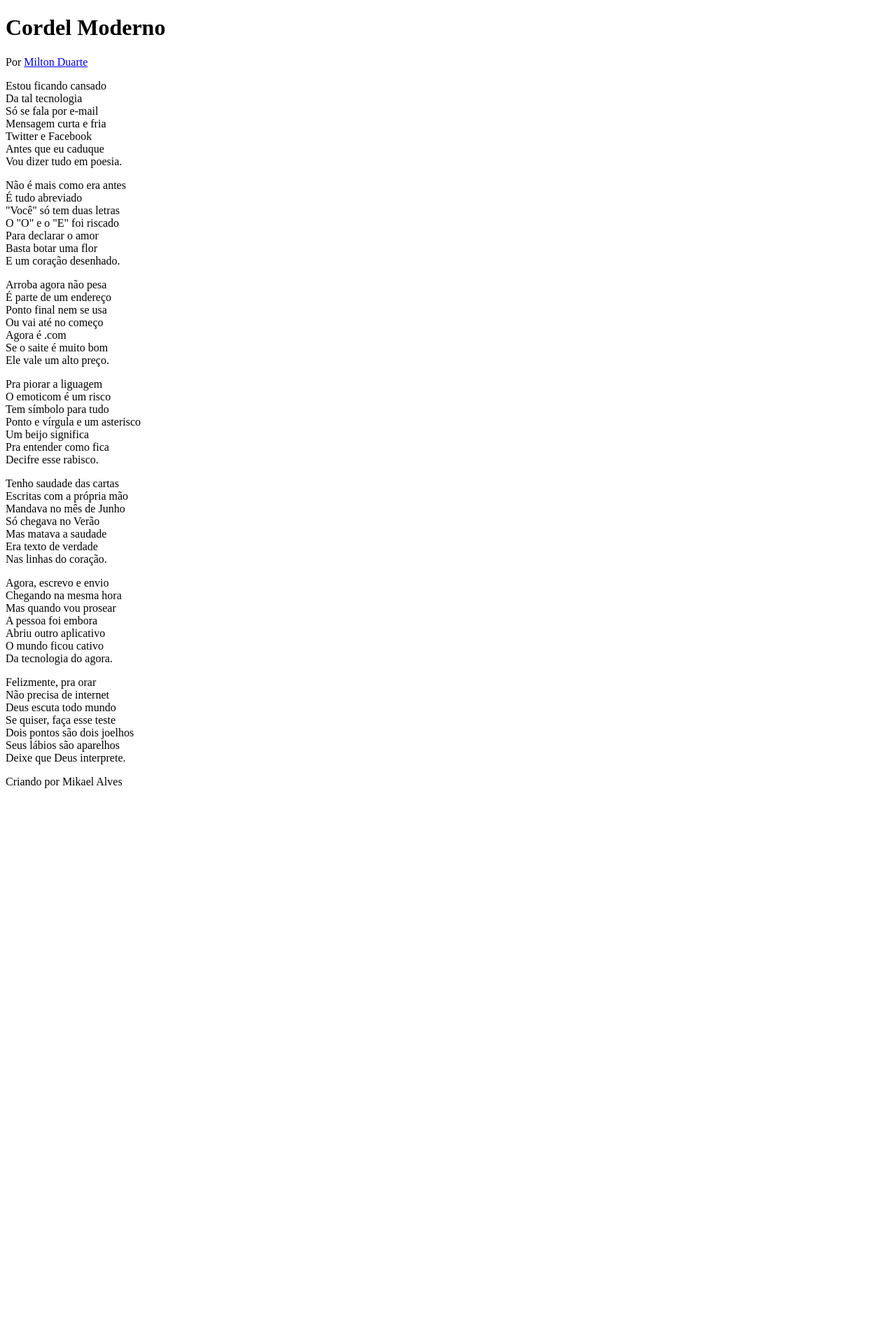
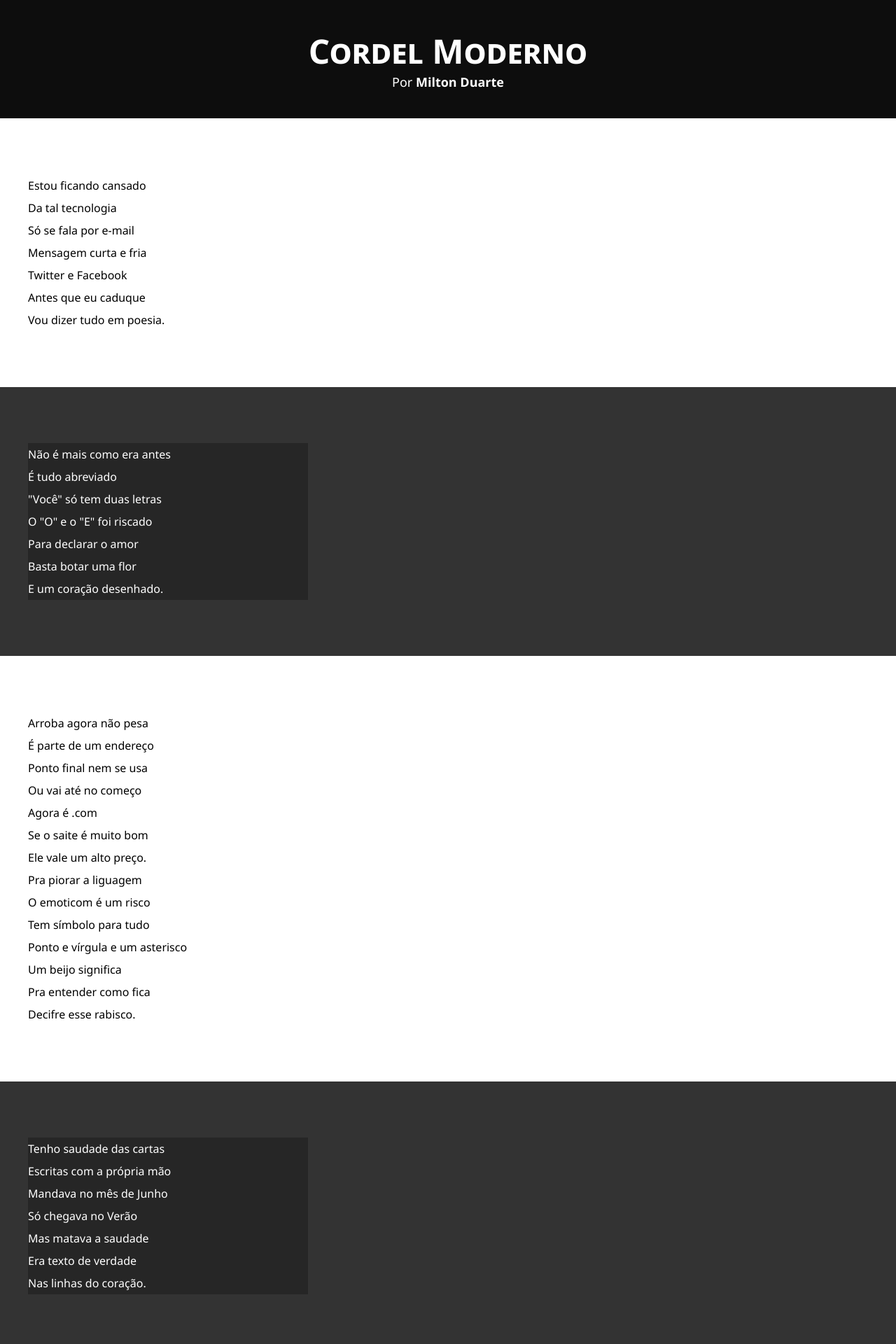
Before and after one commit to Mikaelo-dev/html-css, a PHP site: page / in a window 1280 px wide. Shown: the top 1920 px of the page at 70% size. Before the commit the page ends 1126 px from the top, so only its background shows below. Run offline with PHP 8.4, Linux system fonts and the light colour scheme.

Commit message:
Configurações do css
deixar o site um pouco mais palpavél ao projeto final

```diff
--- a/desafios/modulo2/d012/css/style.css
+++ b/desafios/modulo2/d012/css/style.css
@@ -1 +1,57 @@
 @charset "UTF-8";
+*{
+    margin: 0;
+    padding: 0;
+}
+html body{
+    background-color: lightgray;
+    min-height: 100vh;
+    font-family: 'Segoe UI', Tahoma, Geneva, Verdana, sans-serif;
+}
+header{
+    background-color: var(--cor4);
+    color: white;
+    text-align: center;
+}
+header h1{
+    padding-top: 40px;
+    font-size: 3em;
+    font-variant: small-caps;
+}
+header p{
+    padding-bottom: 40px;
+    font-size: 18px;
+}
+a{
+    text-decoration: none;
+    color: white;
+    font-weight: bolder;
+    transition-duration: 500ms;
+}
+a:hover{
+    color: var(--cor1);
+}
+section{
+    padding: 10vh 0 10vh 40px;
+    line-height: 2em;
+
+}
+section.normal{
+    background-color: white;
+}
+section.imagem{
+    background-color: rgb(51, 51, 51);
+    color: white;
+    /* background-image: url('../imagens/background001.jpg'); */
+}
+section.imagem p{
+    width: 400px;
+    background-color: var(--cor3);
+}
+footer{
+    background-color: var(--cor4);
+    color: white;
+    text-align: center;
+    padding: 5px;
+    font-size: 17px;
+}
--- /dev/null
+++ b/desafios/modulo2/d012/css/var.css
@@ -0,0 +1,7 @@
+:root{
+    --cor0:#A6A6A6;
+    --cor1:#8C8C8C;
+    --cor2:#595959;
+    --cor3:#262626;
+    --cor4:#0D0D0D;
+}
--- a/desafios/modulo2/d012/index.html
+++ b/desafios/modulo2/d012/index.html
@@ -5,12 +5,13 @@
     <meta http-equiv="X-UA-Compatible" content="IE=edge">
     <meta name="viewport" content="width=device-width, initial-scale=1.0">
     <link rel="stylesheet" href="css/style.css">
+    <link rel="stylesheet" href="css/var.css">
     <title>Projeto Cordel</title>
 </head>
 <body>
     <header>
         <h1>Cordel Moderno</h1>
-        <p>Por <a href="https://www.recantodasletras.com.br/poesias/3186743" target="_blank" >Milton Duarte</a></p>
+        <p>Por <a rel="external" href="https://www.recantodasletras.com.br/poesias/3186743" target="_blank" >Milton Duarte</a></p>
     </header>
 
     <section class="normal">
@@ -94,7 +95,7 @@
     </section>
 
     <footer>
-        <p>Criando por Mikael Alves</p>
+        <p>Criando por <a href="https://github.com/Mikaelo-dev" target="_blank" rel="external">Mikael Alves</a></p>
     </footer>
 </body>
 </html>
```
